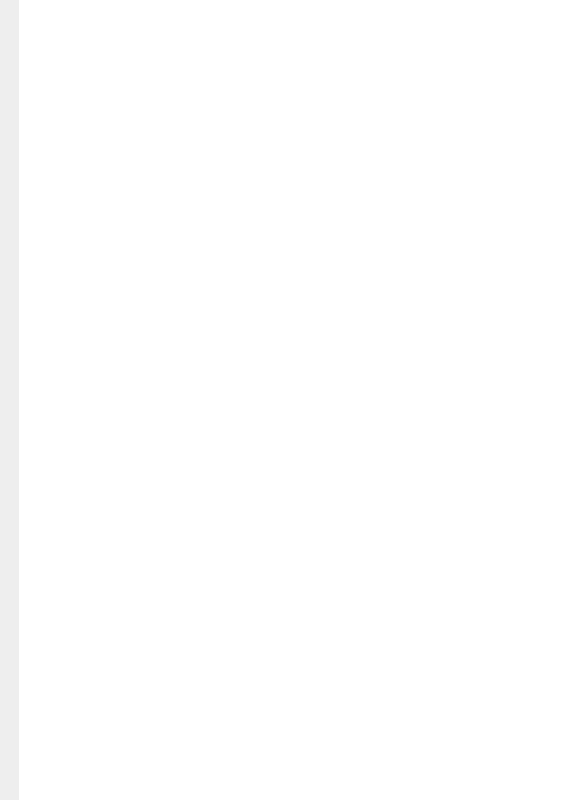
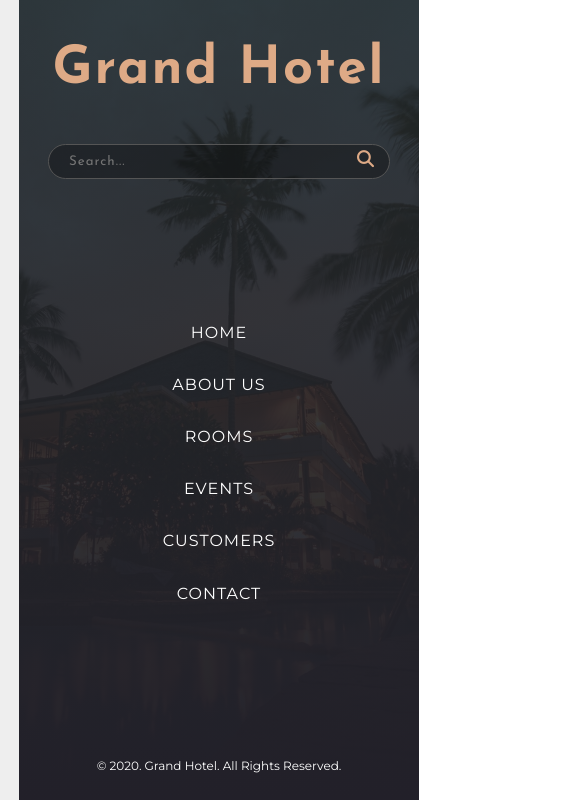
Before and after one commit to ac9831/udemy, a plain HTML site: page css_bootcamp/grandhotel/index.html in a window 1280 px wide. Shown: the full height of the page, 61-640 px from the left. Drawn offline with Linux system fonts and the light colour scheme.

Commit message:
html css study ing...
transition 기능이 놀랍다.

```diff
--- a/css_bootcamp/grandhotel/css/style.css
+++ b/css_bootcamp/grandhotel/css/style.css
@@ -67,4 +67,124 @@ body {
     font-size: 1.5rem;
     color: #555;
 }
+
+.navigation {
+    margin-left: 8rem;
+    position: fixed;
+    width: 40rem;
+    height: 100%;
+    background: linear-gradient(to top, rgba(34, 32, 41, 1), rgba(34, 42, 41, .8)) ,url(../img/nav-bg.jpeg) center no-repeat;
+    background-size: cover;
+    display: flex;
+    flex-direction: column;
+    justify-content: space-between;
+    align-items: center;
+}
+
+.navigation-header {
+    font-family: 'Josefin Sans', sans-serif;
+    font-size: 3.5rem;
+    font-weight: 300;
+    letter-spacing: .2rem;
+    color: #deaa86;
+    text-align: center;
+}
+
+.navigation-search {
+    position: relative;
+}
+
+.navigation-search-input {
+    width: 30rem;
+    padding: 1rem 2rem;
+    background-color: rgba(0, 0, 0, .3);
+    font-family: 'Josefin Sans', sans-serif;
+    font-size-adjust: 1.6rem;
+    color: #deaa86;
+    letter-spacing: .1rem;
+    outline: none;
+    border: .1rem solid #555;
+    border-radius: 10rem;
+    transition: background-color .3s;
+}
+
+.navigation-search-input:focus {
+    background-color: rgba(0, 0, 0, .1);
+}
+
+.navigation-search-btn {
+    border: none;
+    background-color: transparent;
+    color: #deaa86;
+    font-size: 1.7rem;
+    position: absolute;
+    top: 1rem;
+    right: 1rem;
+    cursor: pointer;
+}
+
+.navigation-search-btn:focus {
+    outline: none;
+}
+
+.navigation-list {
+    list-style: none;
+    padding: 0;
+    height: 28rem;
+    display: flex;
+    flex-direction: column;
+    justify-content: space-between;
+    align-items: center;
+}
+
+.navigation-item {
+    position: relative;
+}
+
+.navigation-link {
+    color: #fff;
+    font-size: 1.6rem;
+    font-weight: 400;
+    letter-spacing: .1rem;
+    text-transform: uppercase;
+    text-decoration: none;
+    transition: color .5s
+}
+
+.navigation-link::before {
+    content: "";
+    width: 0rem;
+    height: .1rem;
+    background-color: #deaa86;
+    position: absolute;
+    top: 1rem;
+    left: -4rem;
+    transition: width .5s cubic-bezier(1, 0, 0, 1);
+}
+
+.navigation-link::after {
+    content: "";
+    width: 0rem;
+    height: .1rem;
+    background-color: #deaa86;
+    position: absolute;
+    top: 1rem;
+    right: -4rem;
+    transition: width .5s cubic-bezier(1, 0, 0, 1);
+}
+
+.navigation-link:hover {
+    color: #deaa86;
+}
+
+.navigation-link:hover::before,
+.navigation-link:hover::after {
+    width: 3rem;
+}
+
+.copyright {
+    color: #fff;
+    font-size: 1.2rem;
+    margin-bottom: 1.5rem;
+}
 /* end of navbar */
--- a/css_bootcamp/grandhotel/index.html
+++ b/css_bootcamp/grandhotel/index.html
@@ -36,6 +36,44 @@
                 <p>2020</p>
             </div>
         </div>
+        <nav class="navigation">
+            <div class="navigation-header">
+                <h1 class="navigation-geading">Grand Hotel</h1>
+
+                <form class="navigation-search">
+                    <input type="text" class="navigation-search-input" placeholder="Search...">
+                    <button class="navigation-search-btn">
+                        <i class="fas fa-search"></i>
+                    </button>
+
+                </form>
+            </div>
+
+            <ul class="navigation-list">
+                <li class="navigation-item">
+                    <a href="#" class="navigation-link">home</a>
+                </li>
+                <li class="navigation-item">
+                    <a href="#" class="navigation-link">about us</a>
+                </li>
+                <li class="navigation-item">
+                    <a href="#" class="navigation-link">rooms</a>
+                </li>
+                <li class="navigation-item">
+                    <a href="#" class="navigation-link">events</a>
+                </li>
+                <li class="navigation-item">
+                    <a href="#" class="navigation-link">customers</a>
+                </li>
+                <li class="navigation-item">
+                    <a href="#" class="navigation-link">contact</a>
+                </li>
+            </ul>
+
+            <div class="copyright">
+                <p>&copy; 2020. Grand Hotel. All Rights Reserved.</p>
+            </div>
+        </nav>
     </div>
 </body>
 </html>
```
